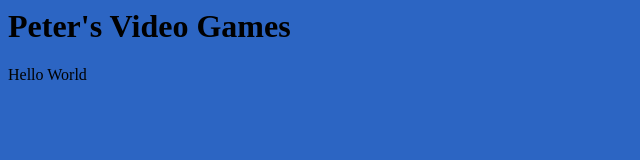
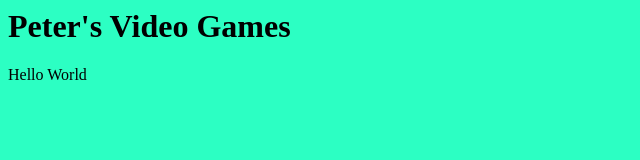
Before and after one commit to PeterWiering/PeterWiering.github.io, a plain HTML site: page index.html in a window 1280 px wide. Shown: the whole page, without its empty margins (0-640 px from the left). Drawn offline with Linux system fonts and the light colour scheme.

Commit message:
Update index.html

```diff
--- a/index.html
+++ b/index.html
@@ -1,6 +1,6 @@
 <html>
 <head></head>
-  <body style="background-color: #2c65c3;">
+  <body style="background-color: #2cffc3;">
     <h1>Peter's Video Games</h1>
     <p>Hello World</p>
   <body>
```
